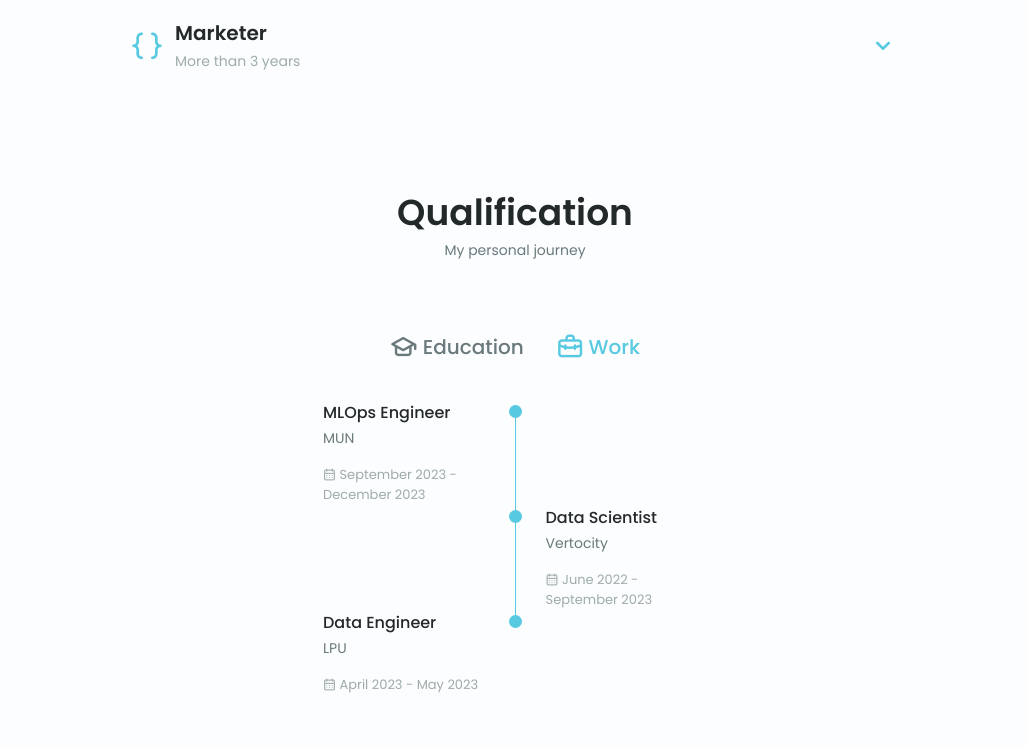
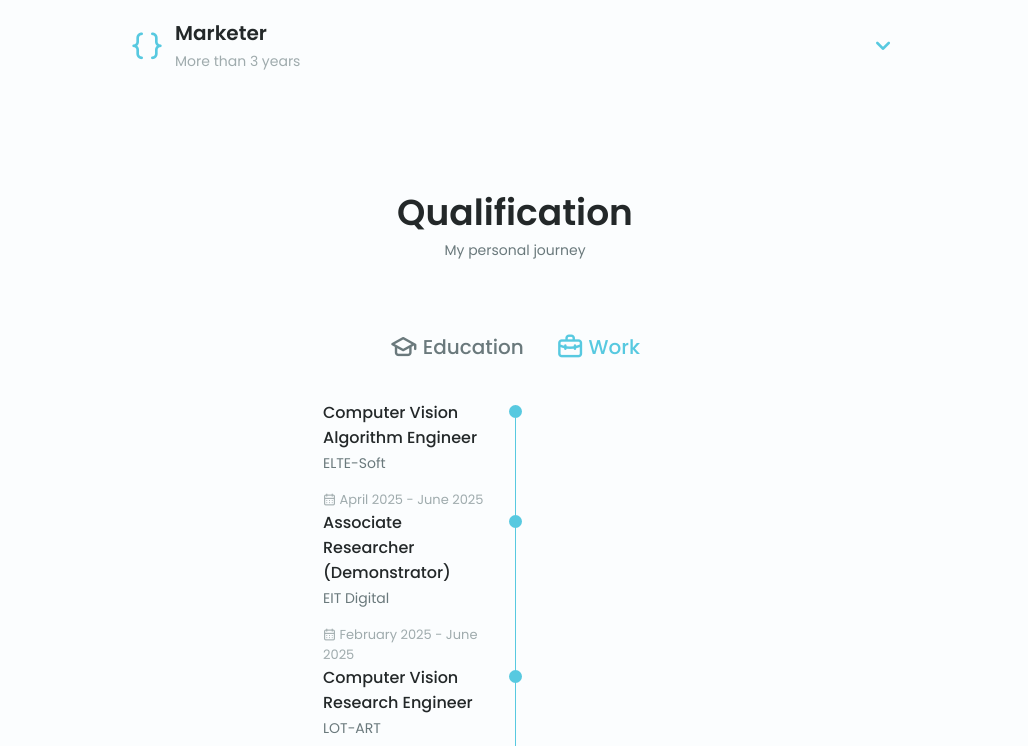
Before and after one commit to MajorMask/majormask.github.io, a plain HTML site: page index.html in a window 1280 px wide. Both pictures are taken after a click on the element "Work". Shown: the part 2006-2752 px from the top of the page, without its empty margins (125-1153 px from the left). Drawn offline with nearby package versions, Linux system fonts and the light colour scheme.

Commit message:
Update index.html

```diff
--- a/index.html
+++ b/index.html
@@ -334,6 +334,23 @@
                 <div class="qualification__sections">
             <!--==================== QUALIFICATION CONTENT 1 ====================-->
             <div class="qualification__content qualification__active" data-content id="education">
+
+                <!--==================== QUALIFICATION 0 ====================-->
+             <div class="qualification__data">
+                 <div>
+                     <h3 class="qualification__title">Masters in Data Science & Entrepreneurship </h3>
+                     <span class="qualification__subtitle"> Aalto University, Finland</span>
+                     <div class="qualification__calendar">
+                        <i class="uil uil-calendar-alt"></i>
+                        2024 - 2026
+                     </div>
+                 </div>
+
+                 <div>
+                     <span class="qualification__rounder"></span>
+                     <span class="qualification__line"></span>
+                 </div>
+             </div>
              <!--==================== QUALIFICATION 1 ====================-->
              <div class="qualification__data">
                  <div>
@@ -409,6 +426,56 @@
 
             <!--==================== QUALIFICATION CONTENT 2 ====================-->
             <div class="qualification__content" data-content id="work">
+<!--==================== QUALIFICATION 0 ====================-->
+<div class="qualification__data">
+   <div>
+       <h3 class="qualification__title">Computer Vision Algorithm Engineer</h3>
+       <span class="qualification__subtitle">ELTE-Soft</span>
+       <div class="qualification__calendar">
+          <i class="uil uil-calendar-alt"></i>
+          April 2025 - June 2025
+       </div>
+   </div>
+
+   <div>
+       <span class="qualification__rounder"></span>
+       <span class="qualification__line"></span>
+   </div>
+</div>
+
+<!--==================== QUALIFICATION 1 ====================-->
+<div class="qualification__data">
+   <div>
+       <h3 class="qualification__title">Associate Researcher (Demonstrator)</h3>
+       <span class="qualification__subtitle">EIT Digital</span>
+       <div class="qualification__calendar">
+          <i class="uil uil-calendar-alt"></i>
+          February 2025 - June 2025
+       </div>
+   </div>
+
+   <div>
+       <span class="qualification__rounder"></span>
+       <span class="qualification__line"></span>
+   </div>
+</div>
+
+<!--==================== QUALIFICATION 2 ====================-->
+<div class="qualification__data">
+   <div>
+       <h3 class="qualification__title">Computer Vision Research Engineer</h3>
+       <span class="qualification__subtitle">LOT-ART</span>
+       <div class="qualification__calendar">
+          <i class="uil uil-calendar-alt"></i>
+          February 2025 - June 2025
+       </div>
+   </div>
+
+   <div>
+       <span class="qualification__rounder"></span>
+       <span class="qualification__line"></span>
+   </div>
+</div>
                 <!--==================== QUALIFICATION 1 ====================-->
                 <div class="qualification__data">
                     <div>
```
